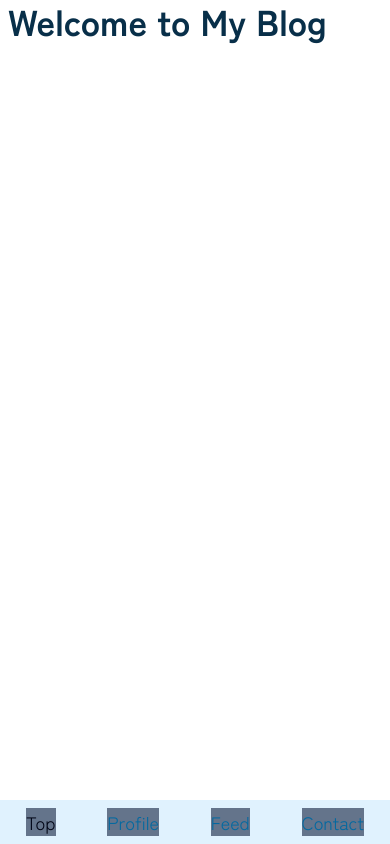
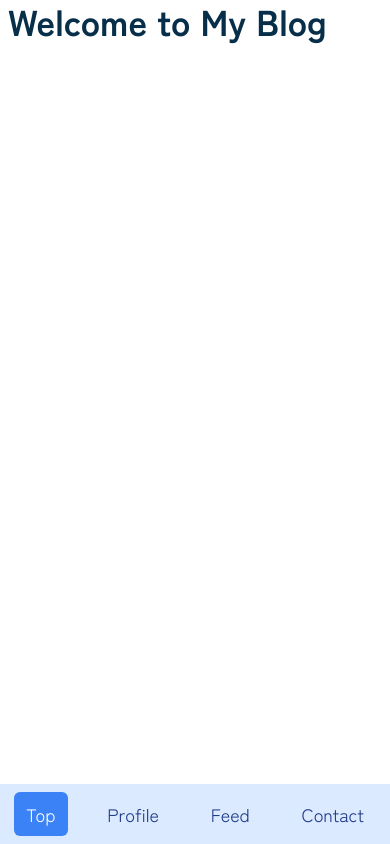
Before and after one commit to AkaneWang/my_blog, a Next.js app: page / in a window 390 px wide. Built offline with nearby package versions, Linux system fonts and the light colour scheme.

Commit message:
implement a BottomeNav component

```diff
--- a/package.json
+++ b/package.json
@@ -9,6 +9,7 @@
     "lint": "next lint"
   },
   "dependencies": {
+    "@heroicons/react": "^2.1.4",
     "class-variance-authority": "^0.7.0",
     "clsx": "^2.1.1",
     "lucide-react": "^0.396.0",
--- a/src/components/BottomNav.tsx
+++ b/src/components/BottomNav.tsx
@@ -18,7 +18,7 @@ export const BottomNav = () => {
   return (
     <div
       id="BottomNav"
-      className="fixed md:hidden bottom-0 bg-sky-100 w-full text-sky-700 text-lg flex justify-around py-2"
+      className="fixed md:hidden bottom-0 bg-blue-100 w-full text-sky-700 text-lg flex justify-around py-2 shadow-md"
     >
       {navs.map(({ href, name }) => (
         <Nav key={name} href={href} name={name} />
@@ -29,10 +29,13 @@ export const BottomNav = () => {
 
 const Nav = ({ href, name }: NavProps) => {
   const pathname = usePathname();
+  const isActive = pathname === href;
   return (
     <Link
       href={href}
-      className={`${pathname === href && "text-slate-950"} bg-slate-500`}
+      className={`flex flex-col items-center py-2 px-3 transition-colors duration-300 ${
+        isActive ? "bg-blue-500 text-white rounded-md" : "text-blue-900"
+      } hover:bg-blue-400 hover:text-white rounded-md`}
     >
       {name}
     </Link>
```
Also changed, not shown: 1 other file (tests, documents, lock files or other folders).
